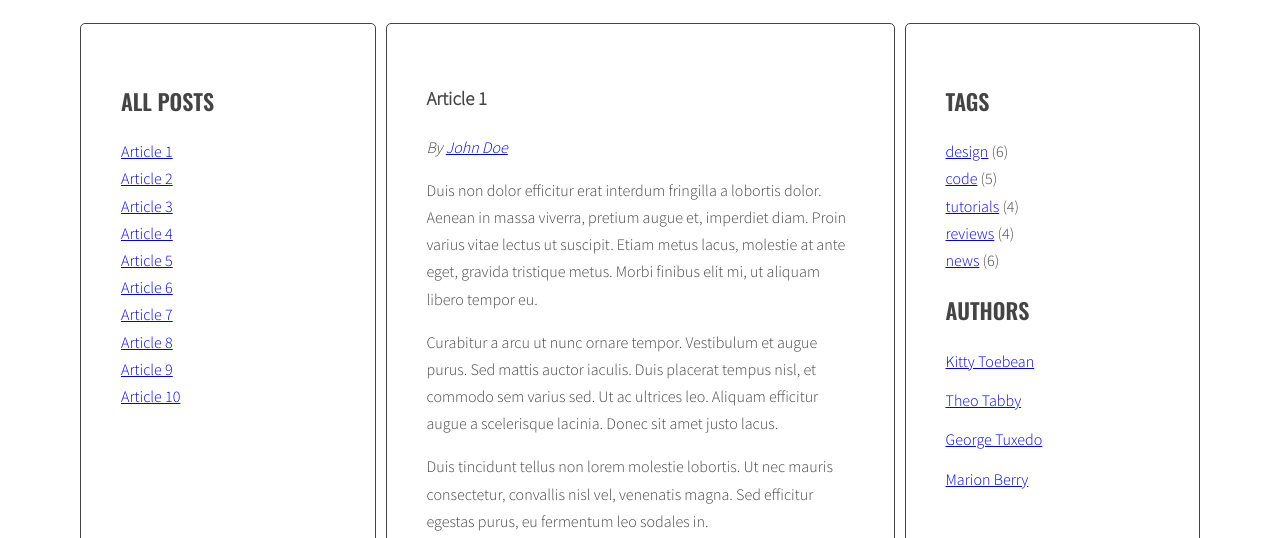
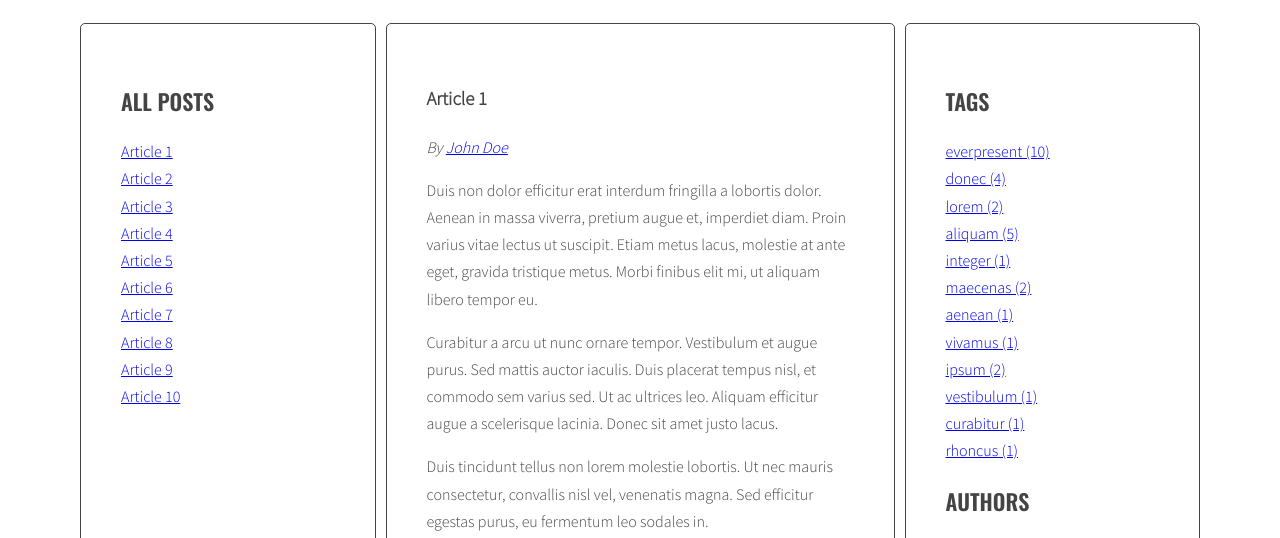
Before and after one commit to maciejkostecki/javascript-blog, a website: page index.html in a window 1280 px wide. Shown: the part 220-758 px from the top of the page. Drawn offline with nearby package versions, Linux system fonts and the light colour scheme.

Commit message:
added tag generation in right column

```diff
--- a/index.html
+++ b/index.html
@@ -189,11 +189,7 @@
       <aside class="sidebar">
         <h2 class="section-title">Tags</h2>
         <ul class="list tags">
-          <li><a href="#">design</a> <span>(6)</span></li>
-          <li><a href="#">code</a> <span>(5)</span></li>
-          <li><a href="#">tutorials</a> <span>(4)</span></li>
-          <li><a href="#">reviews</a> <span>(4)</span></li>
-          <li><a href="#">news</a> <span>(6)</span></li>
+
         </ul>
         <h2 class="section-title">Authors</h2>
         <ul class="list authors">
--- a/js/script.js
+++ b/js/script.js
@@ -35,6 +35,7 @@ const optTitleSelector = '.post-title';
 const optTitleListSelector = '.titles';
 const optArticleTagsSelector = '.post-tags .list';
 const optArticleAuthorSelector = '.post-author';
+const optTagsListSelector = '.tags.list';
 
 function generateTitleLinks(customSelector = ''){
 
@@ -72,6 +73,9 @@ function generateTitleLinks(customSelector = ''){
 generateTitleLinks();
 
 function generateTags(){
+	/* [NEW] create a new variable allTags with an empty array */
+	let allTags = {};
+
 	/* [ DONE ] find all articles */
 	const articles = document.querySelectorAll('article');
 
@@ -98,6 +102,15 @@ function generateTags(){
 			/* [ DONE ] add generated code to html variable */
 			html += tagLink;
 
+			/* [NEW] check if this link is NOT already in allTags */
+			if(!allTags.hasOwnProperty(tag)){
+				/* [NEW] add generated code to allTags array */
+				allTags[tag] = 1;
+			} else {
+				allTags[tag]++;
+			}
+
+
 		/* [ DONE ] END LOOP: for each tag */
 		}
 
@@ -106,6 +119,19 @@ function generateTags(){
 
 	/* [ DONE ] END LOOP: for every article: */
 	}
+
+	/* [NEW] find list of tags in right column */
+	const tagList = document.querySelector('.tags');
+
+	/* [NEW] create variable for all links html code */
+	let allTagsHTML = '';
+
+	/* [NEW] start loop: for each tag in allTags: */
+	for (let tag in allTags) {
+		allTagsHTML += '<li><a href="#' + tag + '">' + tag + ' (' + allTags[tag] + ')</a></li>';
+	}
+	tagList.innerHTML = allTagsHTML;
+	console.log(allTags);
 }
 
 generateTags();
```
